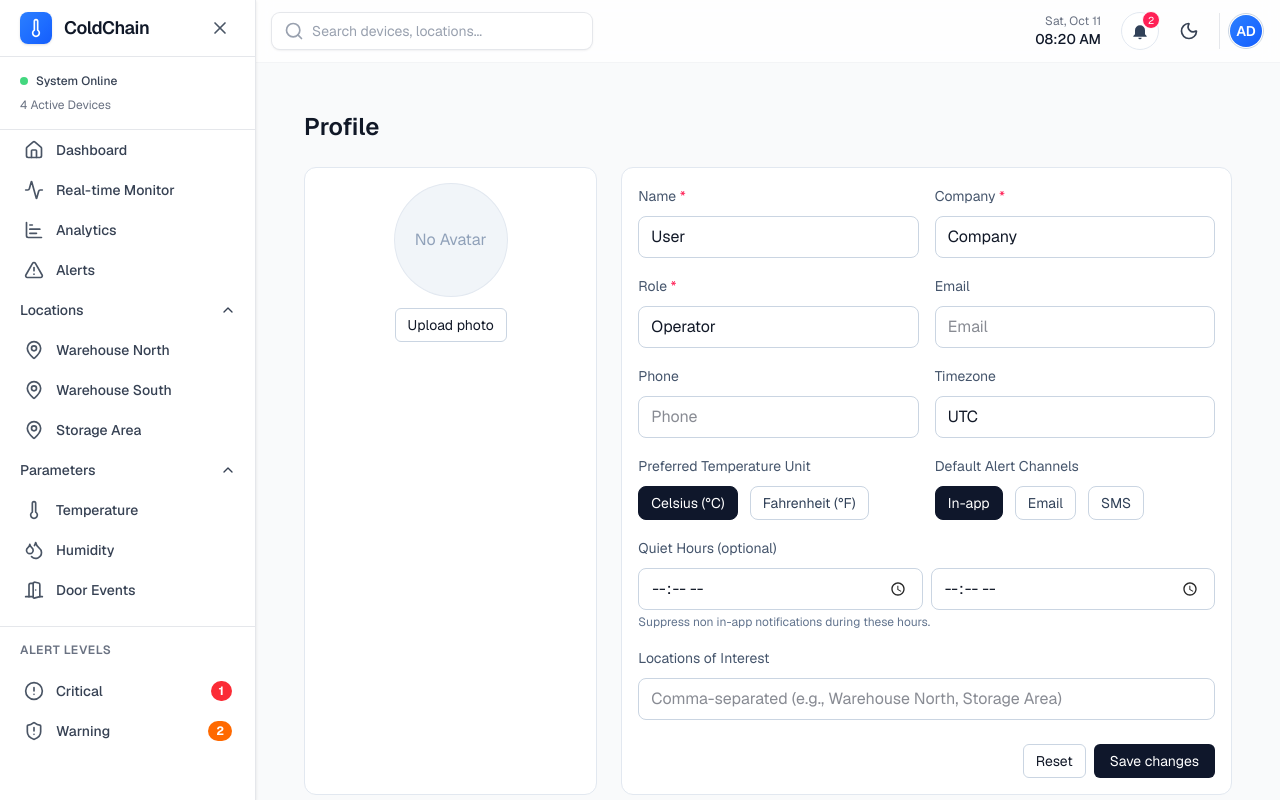
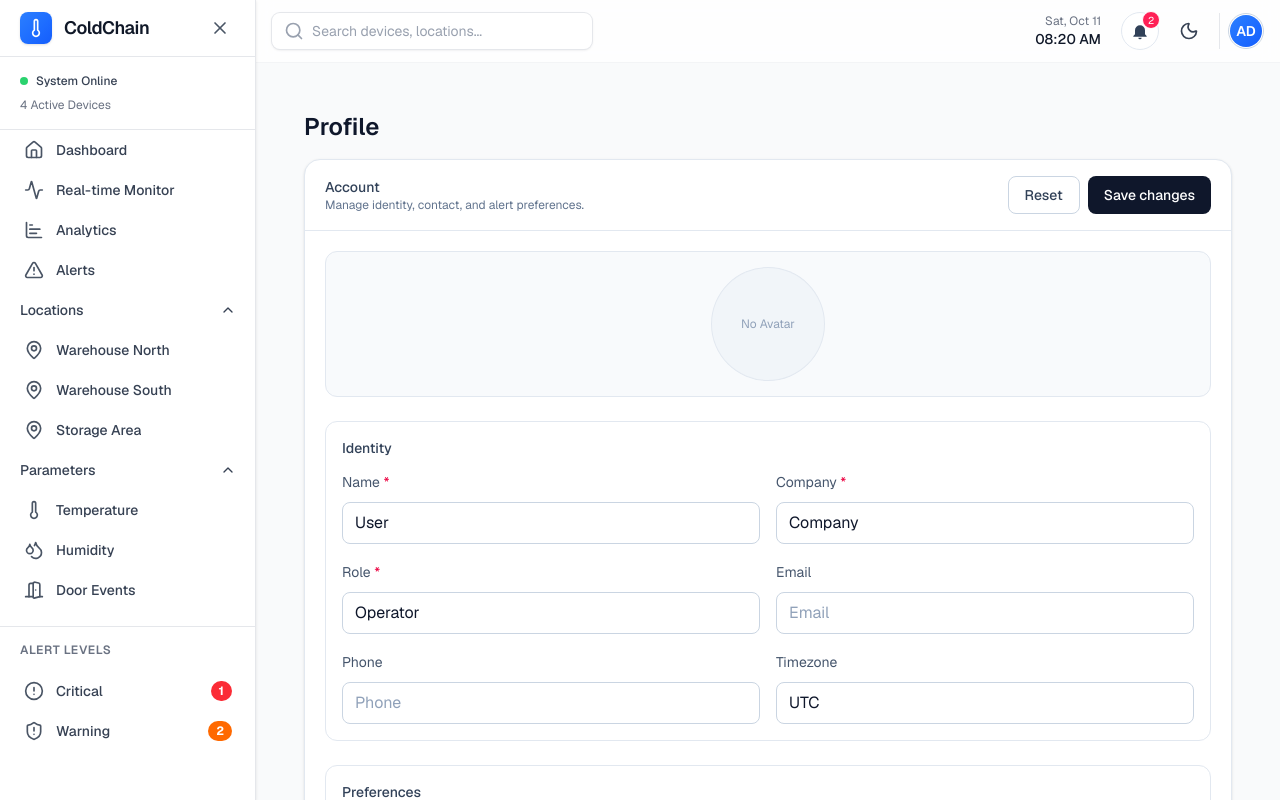
Before and after one commit to Axeldarren/ColdChain_Dashboard, a Next.js app: page /profile in a window 1280 px wide. Shown: the top 800 px of the page. Built offline with nearby package versions, Linux system fonts and the light colour scheme.

Commit message:
Pages already filled except location

```diff
--- a/src/app/(dashboard)/profile/page.tsx
+++ b/src/app/(dashboard)/profile/page.tsx
@@ -8,142 +8,208 @@ export default function ProfilePage() {
   const [form, setForm] = useState<Profile>(profile);
   const fileRef = useRef<HTMLInputElement | null>(null);
 
-  if (loading) return <div className="p-6 text-slate-500">Loading profile…</div>;
+  if (loading) return <div className="p-6 text-slate-500 dark:text-slate-400">Loading profile…</div>;
+
+  const update = <K extends keyof Profile>(k: K, v: Profile[K]) =>
+    setForm((s) => ({ ...s, [k]: v }));
+
+  const toggleChannel = (c: Profile["alertChannels"][number]) => {
+    setForm((s) => {
+      const has = s.alertChannels.includes(c);
+      return { ...s, alertChannels: has ? s.alertChannels.filter((x) => x !== c) : [...s.alertChannels, c] };
+    });
+  };
 
   const onPick = () => fileRef.current?.click();
   const onFile = async (e: React.ChangeEvent<HTMLInputElement>) => {
     const f = e.target.files?.[0];
     if (!f) return;
-    const dataUrl = await fToDataUrl(f);
-    setForm({ ...form, avatarDataUrl: dataUrl });
-  };
-
-  const update = (k: keyof Profile, v: any) => setForm({ ...form, [k]: v });
-
-  const toggleChannel = (c: Profile["alertChannels"][number]) => {
-    const has = form.alertChannels.includes(c);
-    update("alertChannels", has ? form.alertChannels.filter(x => x !== c) : [...form.alertChannels, c]);
+    const r = new FileReader();
+    r.onload = () => update("avatarDataUrl", String(r.result));
+    r.readAsDataURL(f);
   };
 
   const onSave = () => {
-    // simple required fields
     if (!form.name.trim() || !form.company.trim() || !form.role.trim()) {
       alert("Name, Company, and Role are required.");
       return;
     }
     save(form);
-    alert("Profile saved.");
+    alert("Profile saved");
   };
 
   const onReset = () => {
     if (confirm("Reset profile to defaults?")) {
+      reset();
       setForm(DEFAULT_PROFILE);
-      reset();
     }
   };
 
   return (
-    <div className="p-6 space-y-6">
-      <h1 className="text-2xl font-semibold">Profile</h1>
+    <div className="p-6">
+      <h1 className="text-2xl font-semibold text-slate-900 dark:text-slate-100 mb-4">Profile</h1>
 
-      <div className="grid lg:grid-cols-3 gap-6">
-        {/* Left: Avatar */}
-        <section className="rounded-xl border border-slate-200 bg-white p-4">
+      {/* Unified Card */}
+      <div className="rounded-2xl border bg-white shadow-sm
+                      border-slate-200 dark:border-slate-700
+                      dark:bg-slate-900">
+        {/* Header strip */}
+        <div className="px-5 py-4 border-b border-slate-200 dark:border-slate-700 flex items-center justify-between">
+          <div>
+            <div className="text-sm font-medium text-slate-700 dark:text-slate-200">Account</div>
+            <div className="text-xs text-slate-500 dark:text-slate-400">Manage identity, contact, and alert preferences.</div>
+          </div>
+          <div className="hidden md:flex gap-2">
+            <Button variant="ghost" onClick={onReset}>Reset</Button>
+            <Button onClick={onSave}>Save changes</Button>
+          </div>
+        </div>
+
+        {/* Body */}
+        <div className="p-5">
+          <div className="grid lg:grid-cols-[260px,1fr] gap-6">
+            {/* Avatar column */}
+            <section className="rounded-xl border border-slate-200 dark:border-slate-700 bg-slate-50 dark:bg-slate-800/40 p-4">
               <div className="flex flex-col items-center gap-3">
-            <div className="h-28 w-28 rounded-full bg-slate-100 overflow-hidden ring-1 ring-slate-200">
+                <button
+                  type="button"
+                  onClick={() => fileRef.current?.click()}
+                  onKeyDown={(e) => (e.key === "Enter" || e.key === " ") && fileRef.current?.click()}
+                  aria-label="Change profile picture"
+                  className="h-28 w-28 rounded-full overflow-hidden ring-1 ring-slate-200 dark:ring-slate-700
+                 bg-slate-100 dark:bg-slate-800 grid place-items-center
+                 focus:outline-none focus:ring-2 focus:ring-slate-400 dark:focus:ring-slate-500"
+               >
                   {form.avatarDataUrl ? (
                     // eslint-disable-next-line @next/next/no-img-element
                     <img src={form.avatarDataUrl} alt="avatar" className="h-full w-full object-cover" />
                   ) : (
-                <div className="h-full w-full grid place-items-center text-slate-400">No Avatar</div>
+                    <span className="text-xs text-slate-400">No Avatar</span>
                   )}
-            </div>
-            <input ref={fileRef} type="file" accept="image/*" className="hidden" onChange={onFile} />
-            <button onClick={onPick} className="px-3 py-1.5 rounded-md border border-slate-300 bg-white hover:bg-slate-50 text-sm">
-              Upload photo
                 </button>
+
+                <input
+                  ref={fileRef}
+                  type="file"
+                  accept="image/*"
+                  className="hidden"
+                  onChange={onFile}
+                />
+
                 {form.avatarDataUrl && (
-              <button onClick={() => update("avatarDataUrl", null)} className="text-xs text-slate-500 hover:text-slate-700">
+                  <button
+                    type="button"
+                    onClick={() => update("avatarDataUrl", null)}
+                    className="text-xs text-slate-600 hover:text-slate-900 dark:text-slate-300 dark:hover:text-white"
+                  >
                     Remove photo
                   </button>
                 )}
+
               </div>
             </section>
 
-        {/* Right: Details */}
-        <section className="lg:col-span-2 rounded-xl border border-slate-200 bg-white p-4">
+            {/* Identity + settings */}
+            <section className="space-y-6">
+              {/* Identity */}
+              <CardSection title="Identity">
                 <div className="grid sm:grid-cols-2 gap-4">
-            <Field label="Name" value={form.name} onChange={v => update("name", v)} required />
-            <Field label="Company" value={form.company} onChange={v => update("company", v)} required />
-            <Field label="Role" value={form.role} onChange={v => update("role", v)} required />
-            <Field label="Email" value={form.email ?? ""} onChange={v => update("email", v)} type="email" />
-            <Field label="Phone" value={form.phone ?? ""} onChange={v => update("phone", v)} />
-            <Field label="Timezone" value={form.timezone ?? ""} onChange={v => update("timezone", v)} />
+                  <Field label="Name" required value={form.name} onChange={(v) => update("name", v)} />
+                  <Field label="Company" required value={form.company} onChange={(v) => update("company", v)} />
+                  <Field label="Role" required value={form.role} onChange={(v) => update("role", v)} />
+                  <Field label="Email" type="email" value={form.email ?? ""} onChange={(v) => update("email", v)} />
+                  <Field label="Phone" value={form.phone ?? ""} onChange={(v) => update("phone", v)} />
+                  <Field label="Timezone" value={form.timezone ?? ""} onChange={(v) => update("timezone", v)} />
+                </div>
+              </CardSection>
+
+              {/* Preferences */}
+              <CardSection title="Preferences">
+                <div className="grid sm:grid-cols-2 gap-6">
                   <div>
                     <Label>Preferred Temperature Unit</Label>
-              <div className="mt-2 flex items-center gap-3">
-                <Chip active={form.preferredUnits === "celsius"} onClick={() => update("preferredUnits", "celsius")}>Celsius (°C)</Chip>
-                <Chip active={form.preferredUnits === "fahrenheit"} onClick={() => update("preferredUnits", "fahrenheit")}>Fahrenheit (°F)</Chip>
+                    <div className="mt-2 inline-flex rounded-xl border
+                                    border-slate-300 dark:border-slate-600 overflow-hidden">
+                      <Seg
+                        active={form.preferredUnits === "celsius"}
+                        onClick={() => update("preferredUnits", "celsius")}
+                      >
+                        Celsius (°C)
+                      </Seg>
+                      <Seg
+                        active={form.preferredUnits === "fahrenheit"}
+                        onClick={() => update("preferredUnits", "fahrenheit")}
+                      >
+                        Fahrenheit (°F)
+                      </Seg>
                     </div>
                   </div>
                   <div>
                     <Label>Default Alert Channels</Label>
-              <div className="mt-2 flex flex-wrap gap-3">
-                <Chip active={form.alertChannels.includes("inapp")} onClick={() => toggleChannel("inapp")}>In-app</Chip>
-                <Chip active={form.alertChannels.includes("email")} onClick={() => toggleChannel("email")}>Email</Chip>
-                <Chip active={form.alertChannels.includes("sms")} onClick={() => toggleChannel("sms")}>SMS</Chip>
+                    <div className="mt-2 flex flex-wrap gap-2">
+                      <Tag active={form.alertChannels.includes("inapp")} onClick={() => toggleChannel("inapp")}>In-app</Tag>
+                      <Tag active={form.alertChannels.includes("email")} onClick={() => toggleChannel("email")}>Email</Tag>
+                      <Tag active={form.alertChannels.includes("sms")} onClick={() => toggleChannel("sms")}>SMS</Tag>
                     </div>
                   </div>
-            <div className="sm:col-span-2">
+                </div>
+                <div className="grid sm:grid-cols-2 gap-4">
+                  <div>
                     <Label>Quiet Hours (optional)</Label>
                     <div className="mt-2 grid grid-cols-2 gap-2">
-                <input
+                      <Input
                         type="time"
                         value={form.quietHours?.start ?? ""}
                         onChange={(e) => update("quietHours", { start: e.target.value, end: form.quietHours?.end ?? "" })}
-                  className="w-full rounded-lg px-3 py-2 bg-white border border-slate-300 focus:outline-none focus:ring-2 focus:ring-slate-400"
-                  placeholder="22:00"
                       />
-                <input
+                      <Input
                         type="time"
                         value={form.quietHours?.end ?? ""}
                         onChange={(e) => update("quietHours", { start: form.quietHours?.start ?? "", end: e.target.value })}
-                  className="w-full rounded-lg px-3 py-2 bg-white border border-slate-300 focus:outline-none focus:ring-2 focus:ring-slate-400"
-                  placeholder="06:00"
                       />
                     </div>
-              <p className="mt-1 text-xs text-slate-500">Suppress non in-app notifications during these hours.</p>
+                    <p className="mt-1 text-xs text-slate-500 dark:text-slate-400">
+                      Suppress non in-app notifications during these hours.
+                    </p>
                   </div>
-            <div className="sm:col-span-2">
+                  <div>
                     <Label>Locations of Interest</Label>
-              <input
-                type="text"
+                    <Input
                       placeholder="Comma-separated (e.g., Warehouse North, Storage Area)"
                       value={(form.locationsOfInterest ?? []).join(", ")}
                       onChange={(e) =>
                         update(
                           "locationsOfInterest",
-                    e.target.value
-                      .split(",")
-                      .map((x) => x.trim())
-                      .filter(Boolean)
+                          e.target.value.split(",").map((x) => x.trim()).filter(Boolean)
                         )
                       }
-                className="mt-2 w-full rounded-lg px-3 py-2 bg-white border border-slate-300 focus:outline-none focus:ring-2 focus:ring-slate-400"
                     />
                   </div>
                 </div>
-
-          <div className="mt-6 flex justify-end gap-2">
-            <button onClick={onReset} className="px-3 py-1.5 rounded-md border border-slate-300 hover:bg-slate-50 text-sm">
-              Reset
-            </button>
-            <button onClick={onSave} className="px-4 py-1.5 rounded-md bg-slate-900 text-white hover:bg-slate-800 text-sm">
-              Save changes
-            </button>
-          </div>
+              </CardSection>
             </section>
           </div>
+        </div>
+
+        {/* Sticky footer actions for small screens */}
+        <div className="px-5 py-3 border-t border-slate-200 dark:border-slate-700 flex md:hidden justify-end gap-2 bg-white/80 dark:bg-slate-900/80 backdrop-blur rounded-b-2xl">
+          <Button variant="ghost" onClick={onReset}>Reset</Button>
+          <Button onClick={onSave}>Save changes</Button>
+        </div>
+      </div>
+    </div>
+  );
+}
+
+/* ---------- Reusable UI bits (theme-aware) ---------- */
+
+function CardSection({ title, children }: { title: string; children: React.ReactNode }) {
+  return (
+    <div className="rounded-xl border border-slate-200 dark:border-slate-700 p-4">
+      <div className="mb-3">
+        <div className="text-sm font-medium text-slate-700 dark:text-slate-200">{title}</div>
+      </div>
+      {children}
     </div>
   );
 }
@@ -154,42 +220,80 @@ function Field({
   return (
     <div>
       <Label required={required}>{label}</Label>
-      <input
-        type={type}
-        value={value}
-        onChange={(e) => onChange(e.target.value)}
-        className="mt-2 w-full rounded-lg px-3 py-2 bg-white border border-slate-300 focus:outline-none focus:ring-2 focus:ring-slate-400"
-        placeholder={label}
-      />
+      <Input type={type} value={value} onChange={(e) => onChange((e.target as HTMLInputElement).value)} placeholder={label} />
     </div>
   );
 }
 
 function Label({ children, required }: { children: React.ReactNode; required?: boolean }) {
   return (
-    <label className="text-sm text-slate-600">
-      {children} {required && <span className="text-rose-500">*</span>}
+    <label className="text-sm text-slate-600 dark:text-slate-300">
+      {children} {required && <span className="text-rose-600 dark:text-rose-400">*</span>}
     </label>
   );
 }
 
-function Chip({ children, active, onClick }: { children: React.ReactNode; active?: boolean; onClick?: () => void }) {
+function Input(props: React.InputHTMLAttributes<HTMLInputElement>) {
+  const { className = "", ...rest } = props;
+  return (
+    <input
+      {...rest}
+      className={`mt-2 w-full rounded-lg px-3 py-2
+                  bg-white dark:bg-slate-900
+                  text-slate-900 dark:text-slate-100
+                  placeholder:text-slate-400 dark:placeholder:text-slate-500
+                  border border-slate-300 dark:border-slate-600
+                  focus:outline-none focus:ring-2 focus:ring-slate-400 dark:focus:ring-slate-500
+                  ${className}`}
+    />
+  );
+}
+
+function Button({
+  children, onClick, variant = "solid", size = "md",
+}: { children: React.ReactNode; onClick?: () => void; variant?: "solid" | "ghost"; size?: "sm" | "md" }) {
+  const base = "rounded-lg font-medium transition";
+  const pad = size === "sm" ? "px-3 py-1.5 text-sm" : "px-4 py-2 text-sm";
+  const solid =
+    "bg-slate-900 text-white hover:bg-slate-800 dark:bg-slate-100 dark:text-slate-900 dark:hover:bg-white";
+  const ghost =
+    "bg-transparent border border-slate-300 text-slate-700 hover:bg-slate-50 " +
+    "dark:border-slate-600 dark:text-slate-200 dark:hover:bg-slate-800/60";
+  return (
+    <button onClick={onClick} className={`${base} ${pad} ${variant === "solid" ? solid : ghost}`}>
+      {children}
+    </button>
+  );
+}
+
+function Seg({ active, children, onClick }: { active?: boolean; children: React.ReactNode; onClick?: () => void }) {
   return (
     <button
       type="button"
       onClick={onClick}
-      className={`px-3 py-1.5 rounded-lg text-sm border ${active ? "bg-slate-900 text-white border-slate-900" : "bg-white text-slate-700 border-slate-300 hover:bg-slate-50"}` }
+      className={`px-3 py-1.5 text-sm
+        ${active
+          ? "bg-slate-900 text-white dark:bg-slate-100 dark:text-slate-900"
+          : "bg-white text-slate-700 hover:bg-slate-50 dark:bg-slate-900 dark:text-slate-200 dark:hover:bg-slate-800"}
+      `}
     >
       {children}
     </button>
   );
 }
 
-function fToDataUrl(file: File) {
-  return new Promise<string>((res, rej) => {
-    const r = new FileReader();
-    r.onload = () => res(String(r.result));
-    r.onerror = rej;
-    r.readAsDataURL(file);
-  });
+function Tag({ active, children, onClick }: { active?: boolean; children: React.ReactNode; onClick?: () => void }) {
+  return (
+    <button
+      type="button"
+      onClick={onClick}
+      className={`px-3 py-1.5 rounded-full text-sm border
+        ${active
+          ? "bg-slate-900 text-white border-slate-900 dark:bg-slate-100 dark:text-slate-900 dark:border-slate-100"
+          : "bg-white text-slate-700 border-slate-300 hover:bg-slate-50 dark:bg-slate-900 dark:text-slate-200 dark:border-slate-600 dark:hover:bg-slate-800"}
+      `}
+    >
+      {children}
+    </button>
+  );
 }
--- a/src/components/notifications/NotificationBell.tsx
+++ b/src/components/notifications/NotificationBell.tsx
@@ -37,11 +37,13 @@ export default function NotificationBell({ open, onToggle }: Props) {
       onClick={onToggle}
       className={cls(
         "relative rounded-full p-2 border transition",
-        open ? "bg-slate-100 border-slate-300" : "bg-white border-slate-200 hover:bg-slate-50"
+        open
+          ? "bg-slate-100 border-slate-300 dark:bg-slate-800 dark:border-slate-600"
+          : "bg-white border-slate-200 hover:bg-slate-50 dark:bg-slate-900 dark:border-slate-700 dark:hover:bg-slate-800"
       )}
     >
       {/* simple bell svg */}
-      <svg width="20" height="20" viewBox="0 0 24 24" className="text-slate-700">
+      <svg width="20" height="20" viewBox="0 0 24 24" className="text-slate-700 dark:text-slate-200">
         <path fill="currentColor" d="M12 22a2 2 0 0 0 2-2H10a2 2 0 0 0 2 2m6-6V11a6 6 0 1 0-12 0v5L4 18v1h16v-1z"/>
       </svg>
       {unread > 0 && (
```
Also changed, not shown: src/components/notifications/NotificationOverlay.tsx (+35 -19 lines). Lines whose indentation alone changed are shown as unchanged.
